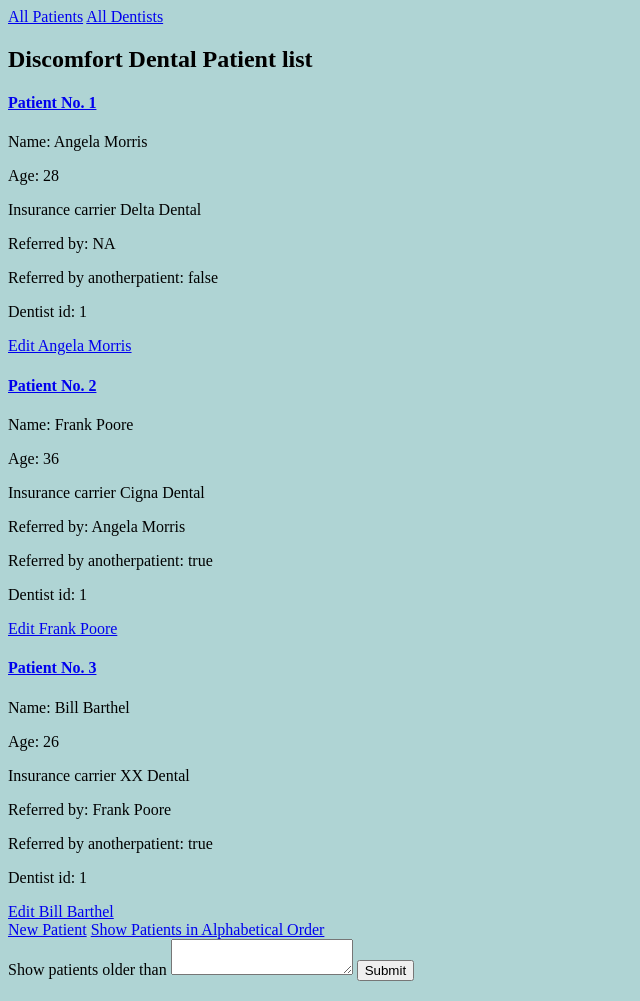
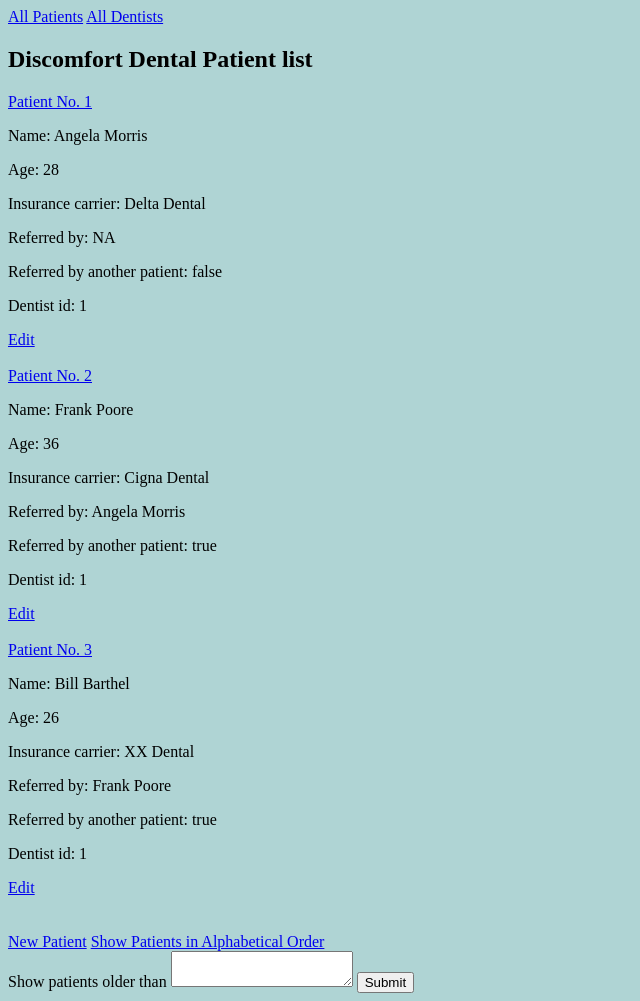
Before and after one commit to kg-byte/relational_rails_2, a Rails app: page /dentists/1/patients in a window 1280 px wide. Shown: the whole page, without its empty margins (0-640 px from the left). Run offline with Rails 7, Linux system fonts and the light colour scheme; data comes from the database, SQL or seed files in the repository.

Commit message:
refactored patient and dentist patients index page with sections

```diff
--- a/app/views/dentist_patients/index.html.erb
+++ b/app/views/dentist_patients/index.html.erb
@@ -1,15 +1,17 @@
 
 <h2> <%= @dentist.name %> Patient list</h2>
 <% @patients.each do |patient| %>
-    <h4><%=link_to "Patient No. #{patient.id}", "/patients/#{patient.id}" %></h4>
+<section id = "Patient-<%= patient.id %>"
+ <h4><%=link_to "Patient No. #{patient.id}", "/patients/#{patient.id}" %></h4>
     <p>Name: <%=patient.name%></p>
     <p>Age: <%=patient.age%></p>
-    <p>Insurance carrier <%=patient.insurance_carrier%></p>
+    <p>Insurance carrier: <%=patient.insurance_carrier%></p>
     <p>Referred by: <%=patient.referred_by%></p>
-    <p>Referred by anotherpatient: <%=patient.referred_by_another_patient%></p>
+    <p>Referred by another patient: <%=patient.referred_by_another_patient%></p>
     <p>Dentist id: <%=patient.dentist_id%></p>
-    <%= link_to "Edit #{patient.name}","/patients/#{patient.id}/edit" %>
-
+    <%= link_to "Edit","/patients/#{patient.id}/edit" %>
+    </section>
+    <br>
 <% end %>
 <br>
 <%= link_to "New Patient","/dentists/#{@dentist.id}/patients/new" %>
```
Also changed, not shown: app/views/patients/index.html.erb (+5 -2 lines), spec/features/dentists/patients/index_spec.rb (+9 -11 lines), spec/features/patients/index_spec.rb (+15 -8 lines).
